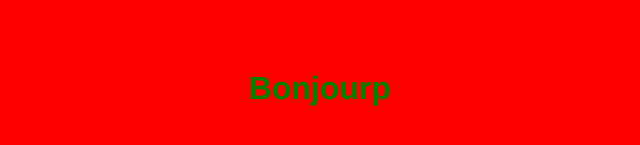
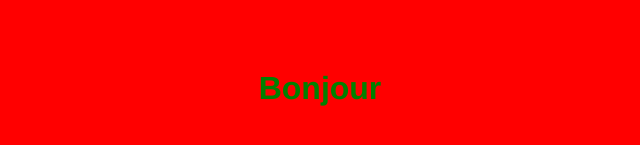
Before and after one commit to ABonifacj/hello, a plain HTML site: page index.html in a window 1280 px wide. Shown: the part 359-504 px from the top of the page, without its empty margins (328-968 px from the left). Drawn offline with Linux system fonts and the light colour scheme.

Commit message:
Update index.html
enlever le p

```diff
--- a/index.html
+++ b/index.html
@@ -22,6 +22,6 @@
 </style>
 <body>
 
-<h1>Bonjourp</h1>
+<h1>Bonjour</h1>
 </body>
 </html>
```
